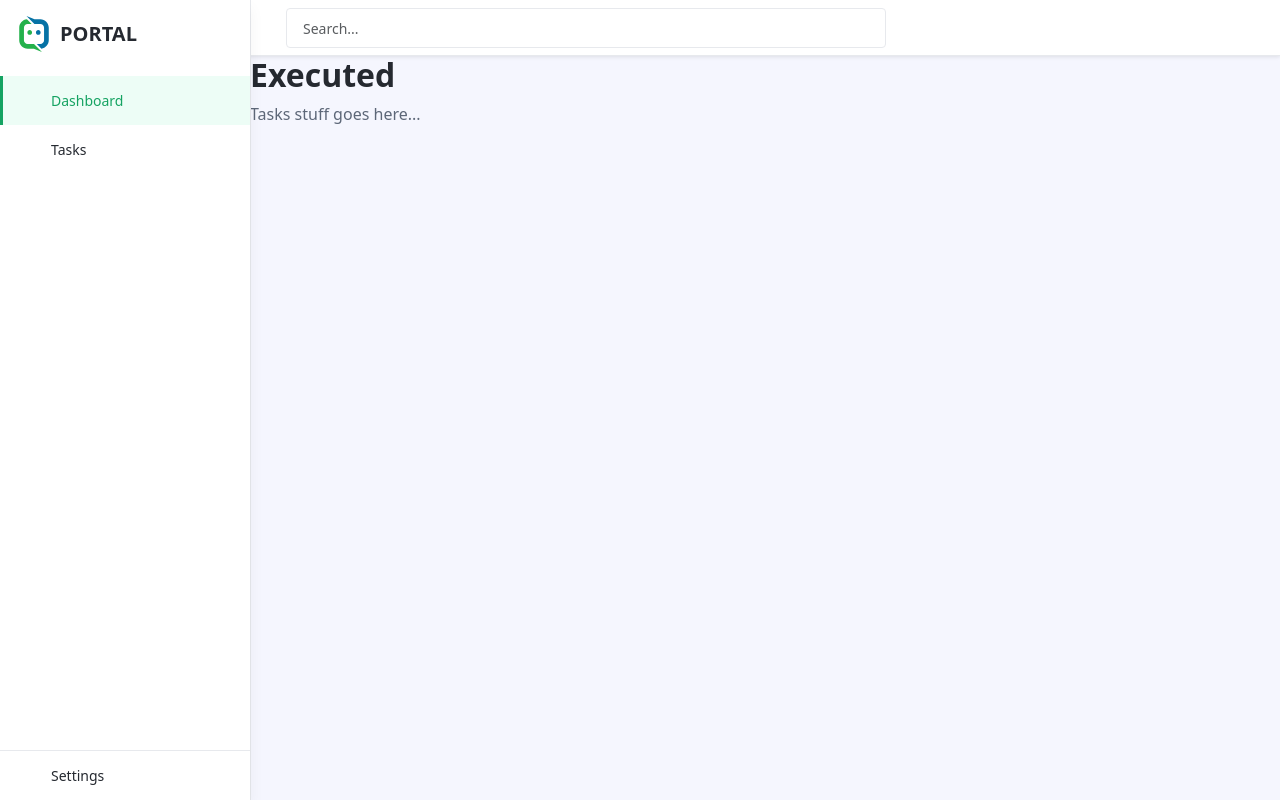
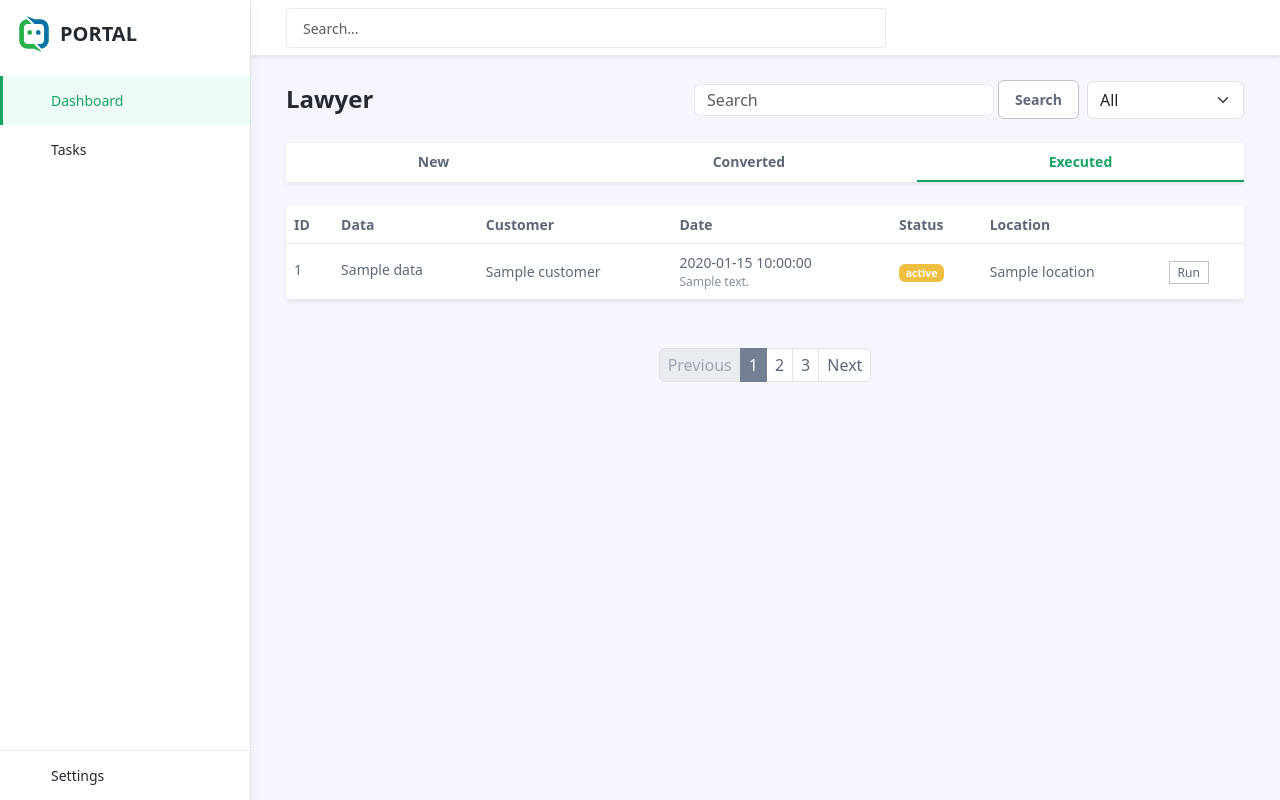
Before and after one commit to evilmoose/ctm-ui, a Flask app: template templates/executed.html in a window 1280 px wide. Run offline with Flask 3, Linux system fonts and the light colour scheme; the template is opened without the code that fills it: most values are stand-ins (such as "Sample title", 1, 10 or a date in 2020).

Commit message:
Updated exectuted.html

```diff
--- a/app.py
+++ b/app.py
@@ -87,6 +87,11 @@ def converted():
 
     return render_template('converted.html')
 
+@app.route('/executed', methods=['GET'])
+def executed():
+
+    return render_template('executed.html')
+
 def tasksToFiles(tasks):
     for i, task in enumerate(tasks):
         # Get the task content
--- a/templates/executed.html
+++ b/templates/executed.html
@@ -3,6 +3,99 @@
 {% block title %}Executed{% endblock %}
 
 {% block content %}
-<h2>Executed</h2>
-<p>Tasks stuff goes here...</p>
+<div class="app-content pt-3 p-md-3 p-lg-4">
+    <div class="container-xl">
+
+        <div class="row g-3 mb-4 align-items-center justify-content-between">
+            <div class="col-auto">
+                <h1 class="app-page-title mb-0">Lawyer</h1>
+            </div>
+            <div class="col-auto">
+                 <div class="page-utilities">
+                    <div class="row g-2 justify-content-start justify-content-md-end align-items-center">
+                        <div class="col-auto">
+                            <form class="table-search-form row gx-1 align-items-center">
+                                <div class="col-auto">
+                                    <input type="text" id="search-orders" name="searchorders" class="form-control search-orders" placeholder="Search">
+                                </div>
+                                <div class="col-auto">
+                                    <button type="submit" class="btn app-btn-secondary">Search</button>
+                                </div>
+                            </form>
+
+                        </div><!--//col-->
+                        <div class="col-auto">
+
+                            <select class="form-select w-auto" >
+                                  <option selected value="option-1">All</option>
+                                  <option value="option-2">This week</option>
+                                  <option value="option-3">This month</option>
+                                  <option value="option-4">Last 3 months</option>
+
+                            </select>
+                        </div>
+                    </div><!--//row-->
+                </div><!--//table-utilities-->
+            </div><!--//col-auto-->
+        </div><!--//row-->
+
+
+        <nav id="orders-table-tab" class="orders-table-tab app-nav-tabs nav shadow-sm flex-column flex-sm-row mb-4">
+            <a class="flex-sm-fill text-sm-center nav-link" id="orders-all-tab" data-bs-toggle="tab" href="http://localhost:5000/tasks" role="tab" aria-controls="orders-all" aria-selected="false">New</a>
+            <a class="flex-sm-fill text-sm-center nav-link"  id="orders-paid-tab" data-bs-toggle="tab" href="http://localhost:5000/converted" role="tab" aria-controls="orders-paid" aria-selected="false">Converted</a>
+            <a class="flex-sm-fill text-sm-center nav-link active" id="orders-pending-tab" data-bs-toggle="tab" href="http://localhost:5000/executed" role="tab" aria-controls="orders-pending" aria-selected="ture">Executed</a>
+        </nav>
+
+
+        <div class="tab-content" id="orders-table-tab-content">
+            <div class="tab-pane fade show active" id="orders-all" role="tabpanel" aria-labelledby="orders-all-tab">
+                <div class="app-card app-card-orders-table shadow-sm mb-5">
+                    <div class="app-card-body">
+                        <div class="table-responsive">
+                            <table class="table app-table-hover mb-0 text-left">
+                                <thead>
+                                    <tr>
+                                        <th class="cell">ID</th>
+                                        <th class="cell">Data</th>
+                                        <th class="cell">Customer</th>
+                                        <th class="cell">Date</th>
+                                        <th class="cell">Status</th>
+                                        <th class="cell">Location</th>
+                                        <th class="cell"></th>
+                                    </tr>
+                                </thead>
+
+                                <tbody>
+                                    <tr>
+                                        <td id="task-id" class="cell"><span class="truncate">{{ id }}</span></td>
+                                        <td id="task-data" class="cell"><span class="truncate">{{ data }}</span></td>
+                                        <td id="task-customer" class="cell">{{ customer }}</td>
+                                        <td id="task-date" class="cell"><span class="cell-data">{{ date }}</span><span class="note">{{ note }}</span></td>
+                                        <td id="task-status" class="cell"><span class="badge bg-warning">{{ status }}</span></td>
+                                        <td id="task-location" class="cell">{{ location }}</td>
+                                        <td id="task-convert" class="cell"><a class="btn-sm app-btn-secondary" href="#">Run</a></td>
+                                    </tr>
+                                </tbody>
+
+                            </table>
+                        </div><!--//table-responsive-->
+                    </div><!--//app-card-body-->
+                </div><!--//app-card-->
+                <nav class="app-pagination">
+                    <ul class="pagination justify-content-center">
+                        <li class="page-item disabled">
+                            <a class="page-link" href="#" tabindex="-1" aria-disabled="true">Previous</a>
+                        </li>
+                        <li class="page-item active"><a class="page-link" href="#">1</a></li>
+                        <li class="page-item"><a class="page-link" href="#">2</a></li>
+                        <li class="page-item"><a class="page-link" href="#">3</a></li>
+                        <li class="page-item">
+                            <a class="page-link" href="#">Next</a>
+                        </li>
+                    </ul>
+                </nav><!--//app-pagination-->
+            </div><!--//tab-pane-->
+        </div><!--//tab-content-->
+    </div><!--//container-fluid-->
+</div><!--//app-content-->
 {% endblock %}
```
